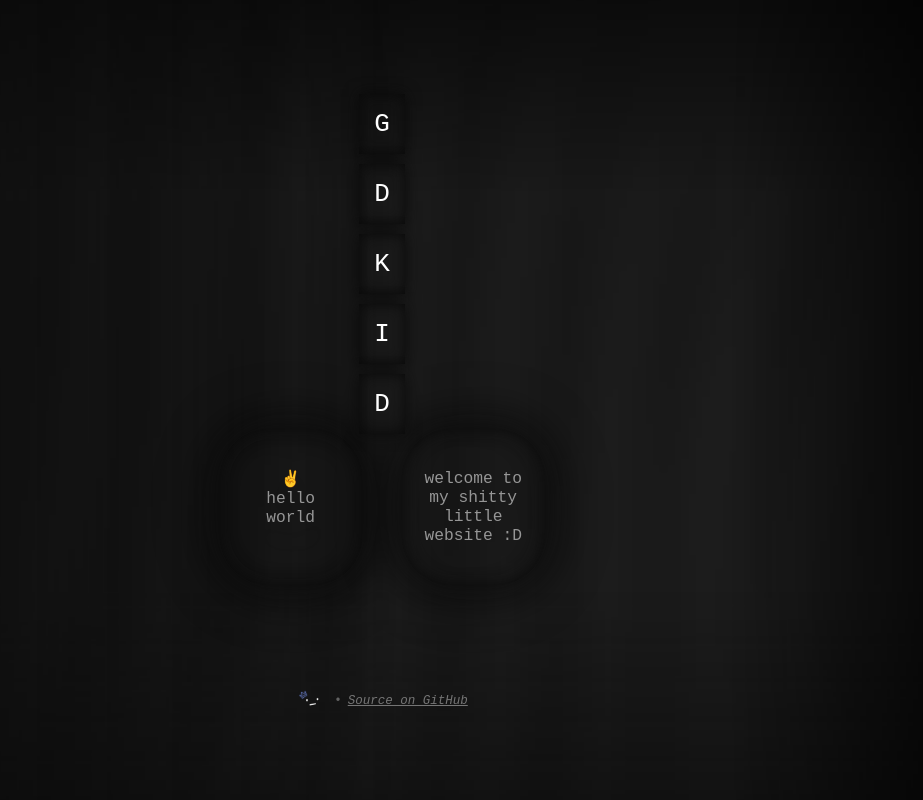
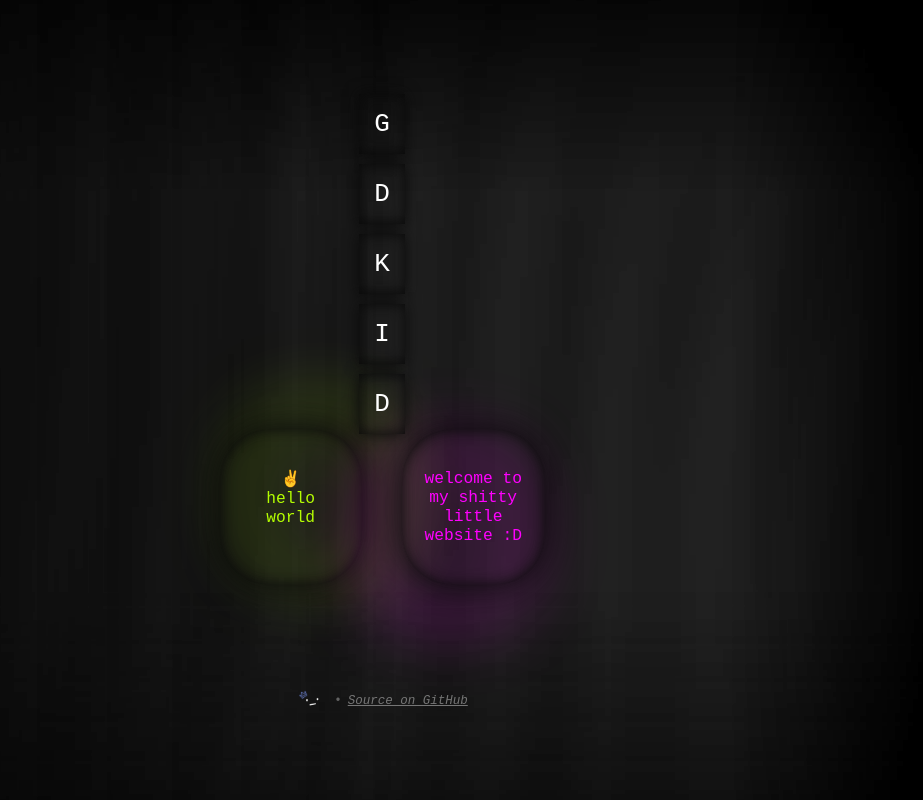
Before and after one commit to fuh-Q/gdkid.xyz, a Next.js app: page / in a window 1280 px wide. Shown: the whole page, without its empty margins (258-1181 px from the left). Built offline with nearby package versions, Linux system fonts and the light colour scheme.

Commit message:
Some styling changes

```diff
--- a/src/styles/__common.scss
+++ b/src/styles/__common.scss
@@ -18,6 +18,7 @@ html {
         position: fixed;
         width: 100%;
         height: 100%;
+        filter: brightness(150%) contrast(110%);
         background: var(--background-image) center fixed;
         background-size: cover;
     }
--- a/src/styles/_bots.scss
+++ b/src/styles/_bots.scss
@@ -25,6 +25,7 @@
     text-align: center;
     color: rgba(var(--active-green));
     border-radius: 10px;
+    background-color: rgba(var(--foreground), 0.035);
     box-shadow: 0 0 50px rgba(var(--black)),
                 inset 0 0 15px rgba(var(--black));
     height: 100%;
@@ -46,7 +47,7 @@
     &.invitable:hover {
         text-decoration: underline;
         cursor: pointer;
-        background: rgba(var(--black), 0.55);
+        background: transparent;
     }
 }
 
--- a/src/styles/_home.scss
+++ b/src/styles/_home.scss
@@ -6,6 +6,20 @@
     gap: 40px;
     margin-top: -30px;
     z-index: -1;
+
+    & > * {
+        transition: 0s ease-in-out;
+    }
+
+    .l-blob {
+        color: rgba(var(--active-green));
+        filter: drop-shadow(30px -15px 30px rgba(var(--active-green), 0.75));
+    }
+
+    .r-blob {
+        color: rgba(var(--pink));
+        filter: drop-shadow(-25px 25px 30px rgba(var(--pink), 0.85));
+    }
 }
 
 .letters {
```
